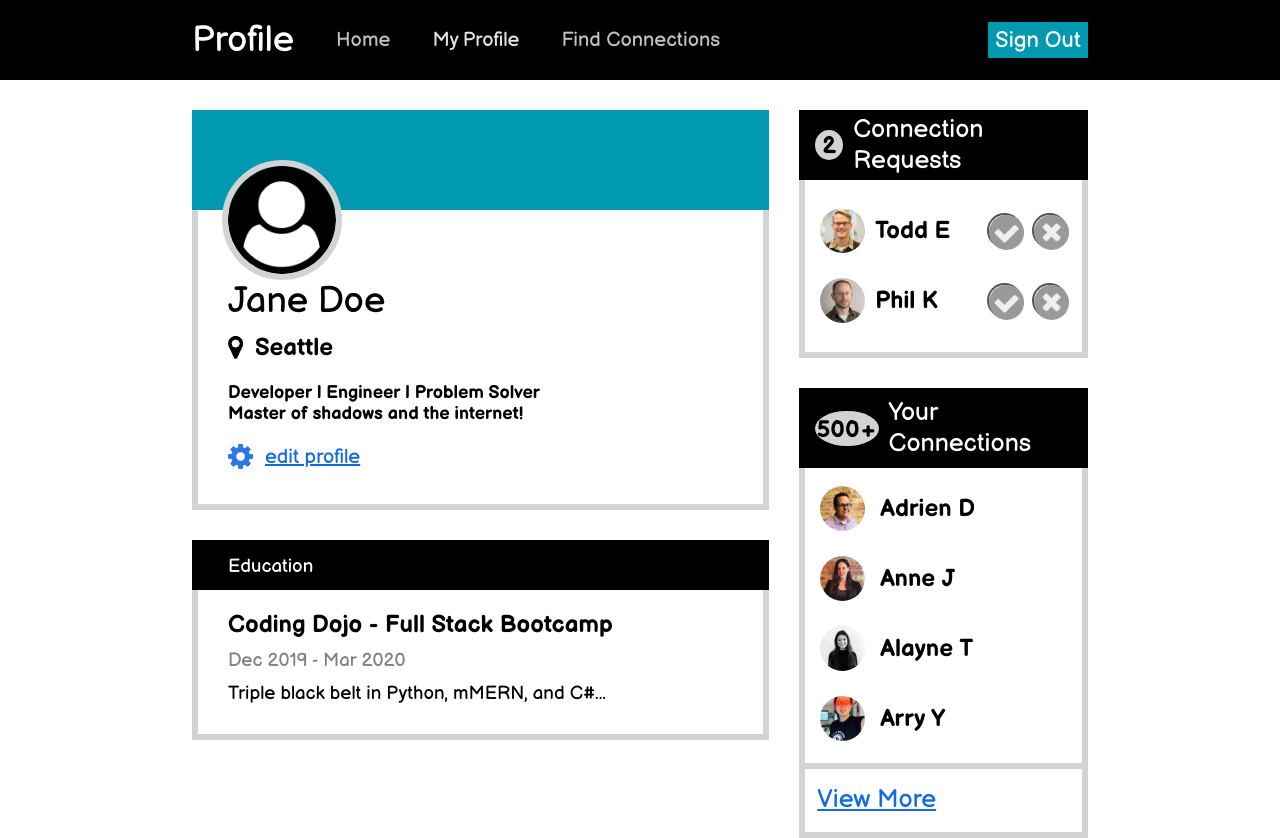
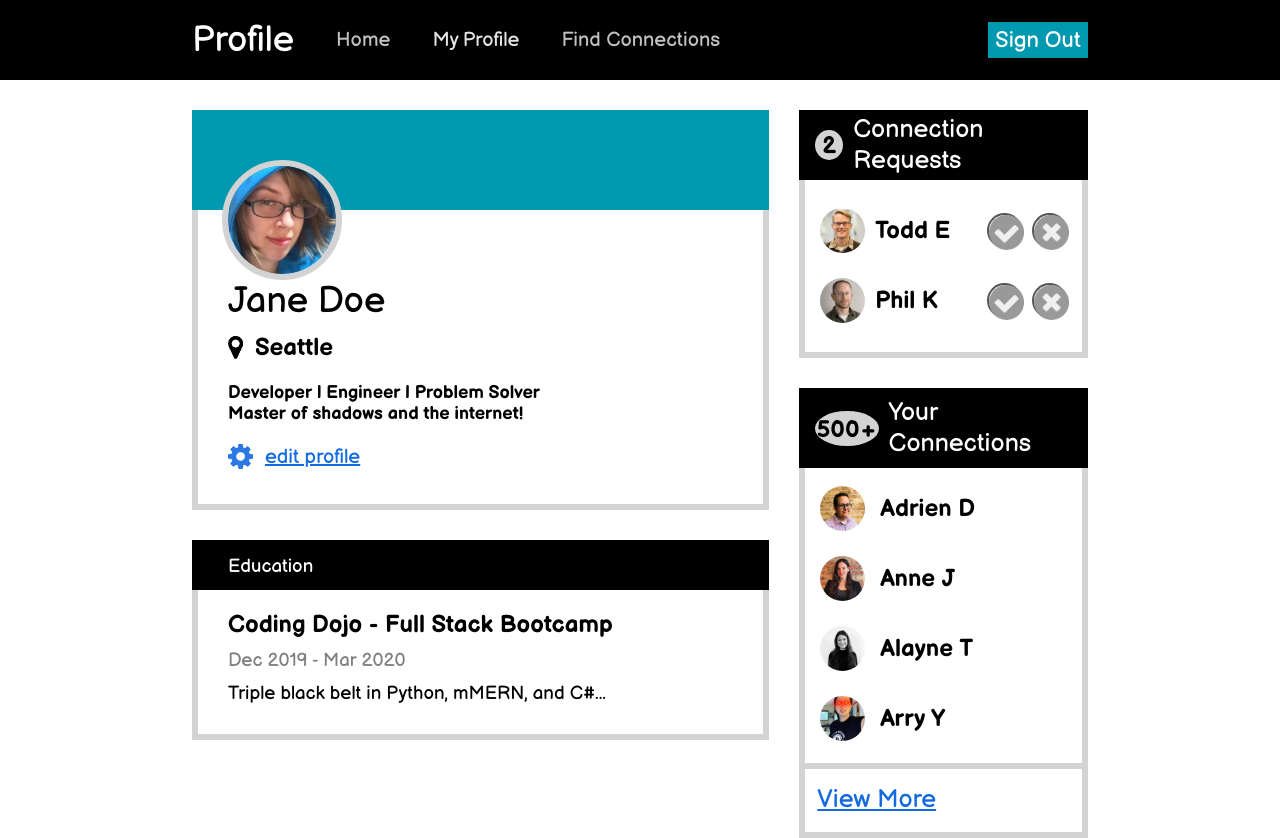
Before and after one commit to CragarDev/Burke_Craig_Assignment_profilePage, a plain HTML site: page index.html in a window 1280 px wide. Drawn offline with Linux system fonts and the light colour scheme.

Commit message:
updated profile pict

```diff
--- a/index.html
+++ b/index.html
@@ -39,7 +39,7 @@
             <!-- <div class="photo"> -->
             <img
               class="user-photo"
-              src="./images/users/user-circle.png"
+              src="./images/users/jane-m.jpg"
               alt="user photo"
             />
           </div>
```
